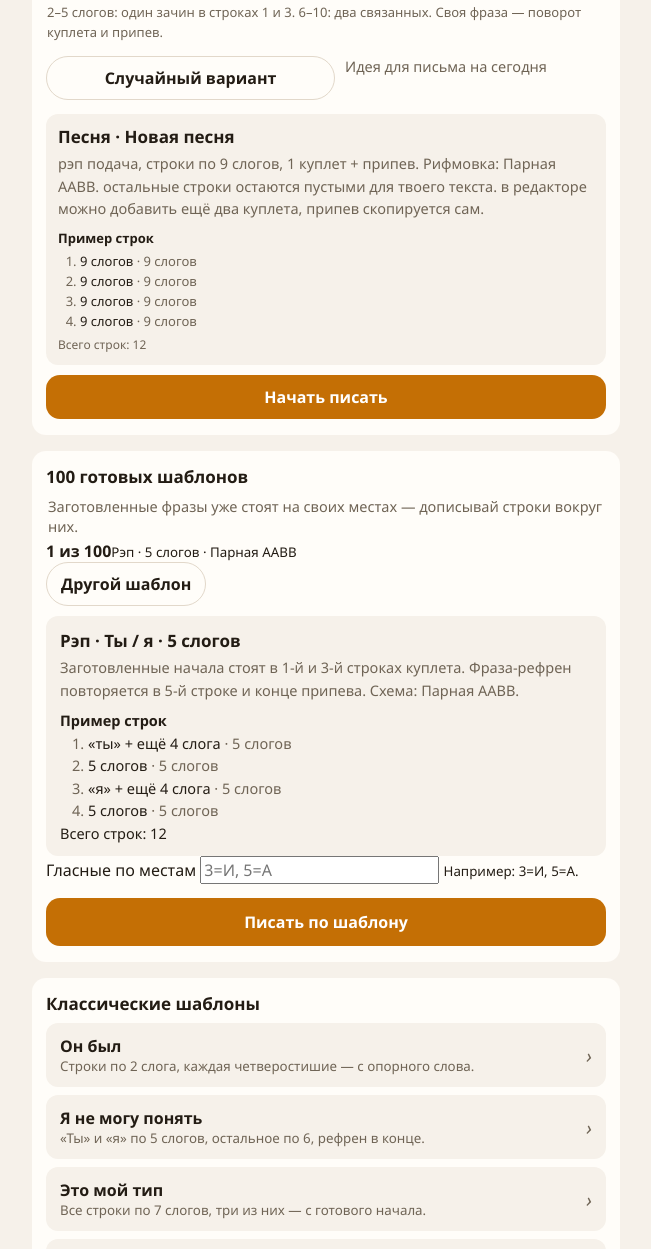
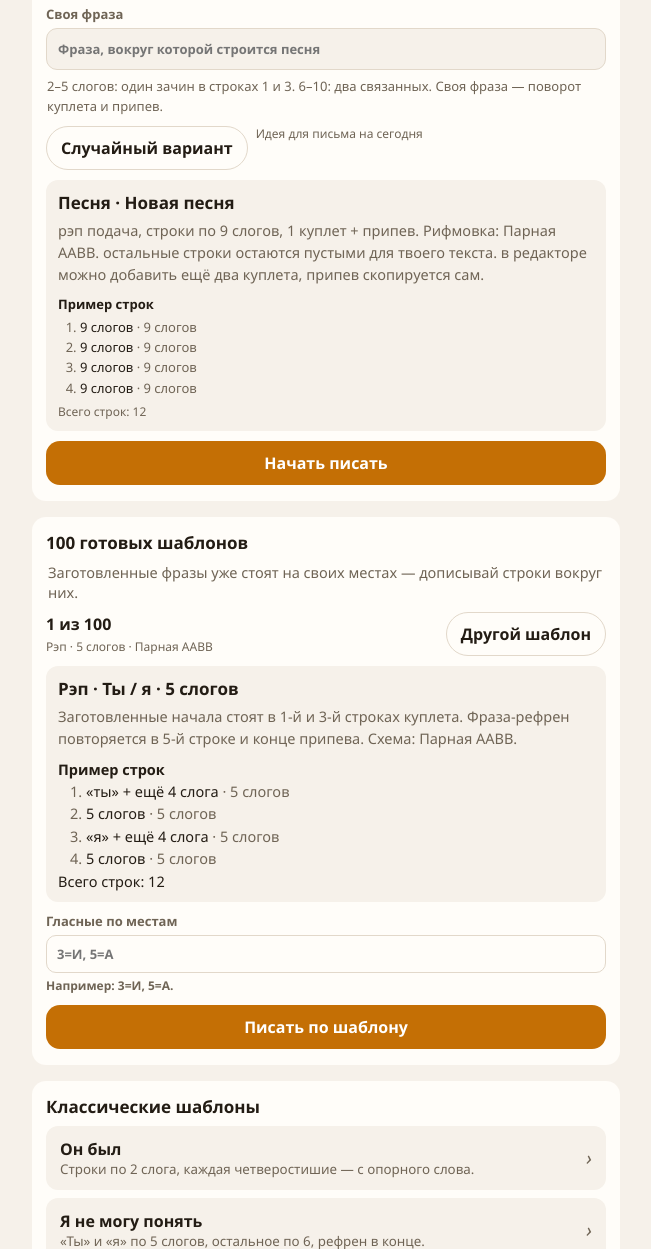
Before and after one commit to wrcabeludo-rgb/music, a plain HTML site: page lyrics/index.html in a window 1280 px wide. Shown: the part 657-1906 px from the top of the page, without its empty margins (314-965 px from the left). Drawn offline with Linux system fonts and the light colour scheme.

Commit message:
Add lyric template and vowel controls

```diff
--- a/lyrics/style.css
+++ b/lyrics/style.css
@@ -143,3 +143,22 @@ button:focus-visible, input:focus-visible { outline: 3px solid var(--acc); outli
 @media (max-width: 380px) {
   .add-verse-control { grid-template-columns: 1fr; gap: 4px; }
 }
+
+
+.song-setting.wide { grid-column: 1 / -1; }
+.song-setting input, .template-vowels input { display: block; width: 100%; min-width: 0; min-height: 38px; margin-top: 0; padding: 7px 10px; border: 1.5px solid var(--line); border-radius: 10px; background: var(--surface); color: var(--text); }
+.field-help { display: block; margin-top: 5px; color: var(--muted); font-size: 12px; line-height: 1.35; }
+.field-error { color: var(--danger) !important; }
+.vowel-check { grid-column: 2 / 4; }
+.template-nav { display: flex; justify-content: space-between; gap: 10px; align-items: center; margin: 10px 0; }
+.template-nav .ghost { flex: none; min-height: 42px; }
+.template-nav-label { min-width: 0; text-align: left; }
+.random-row .ghost { flex: none; min-height: 42px; }
+.random-row .muted { flex: 1; margin: 0; font-size: 12px; line-height: 1.3; }
+.template-nav-label b, .template-nav-label small { display: block; }
+.template-nav-label small { margin-top: 3px; color: var(--muted); font-size: 12px; }
+.template-deck .preview { margin-top: 8px; padding: 10px 12px; }
+.template-vowels { margin-top: 10px; color: var(--muted); font-size: 13px; font-weight: 700; }
+.template-vowels input { margin-top: 5px; color: var(--text); }
+.template-deck .row { margin-top: 10px; }
+.template-deck .row > * { min-height: 44px; }
```
